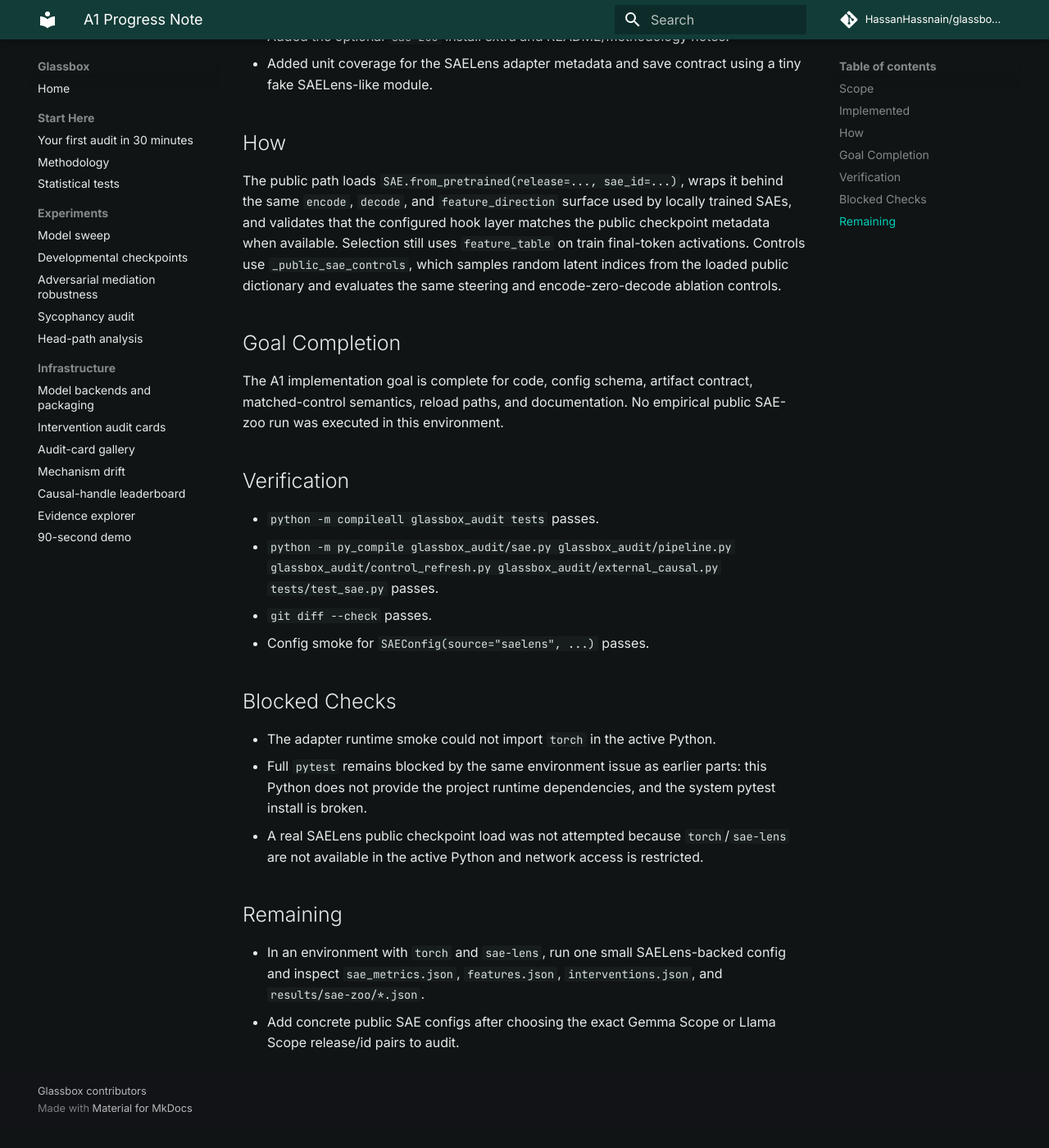
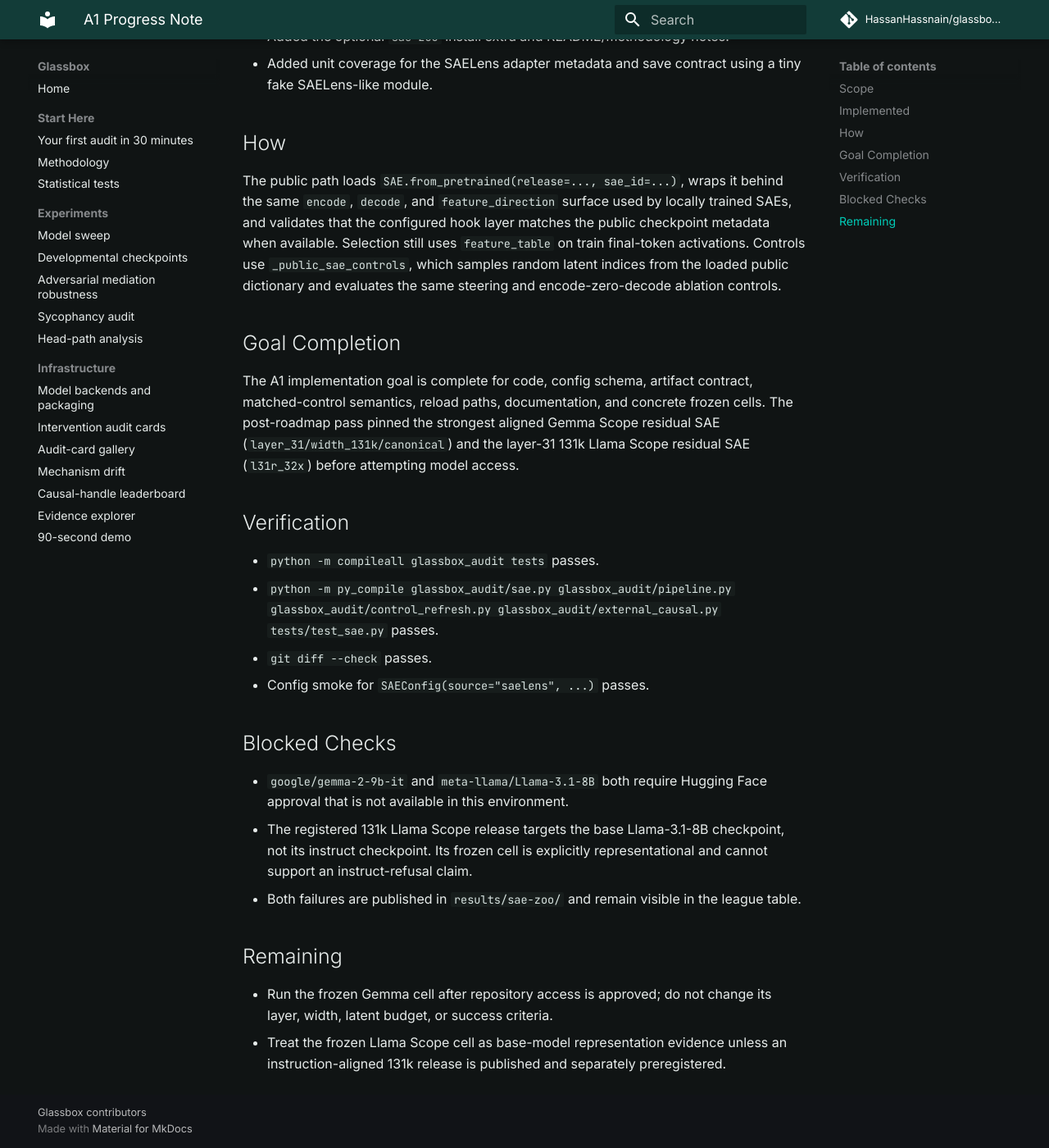
Before and after one commit to HassanHassnain/glassbox-audit, an MkDocs documentation site: the page built from docs/roadmap_progress/A1.md, in a window 1280 px wide and 1400 px high, scrolled down 1000 px. Shown: the whole window at 82% size. Built offline with MkDocs 1.6.1 and Material for MkDocs 9.7.7, drawn with Linux system fonts in a browser that asks for light colours; comment, search, counter and statistics services are not loaded; before the commit the page ends 2374 px from its top, so only the background shows below that.

Commit message:
Freeze public SAE zoo cells

```diff
--- a/docs/roadmap_progress/A1.md
+++ b/docs/roadmap_progress/A1.md
@@ -27,7 +27,10 @@ The public path loads `SAE.from_pretrained(release=..., sae_id=...)`, wraps it b
 
 ## Goal Completion
 
-The A1 implementation goal is complete for code, config schema, artifact contract, matched-control semantics, reload paths, and documentation. No empirical public SAE-zoo run was executed in this environment.
+The A1 implementation goal is complete for code, config schema, artifact contract, matched-control
+semantics, reload paths, documentation, and concrete frozen cells. The post-roadmap pass pinned the
+strongest aligned Gemma Scope residual SAE (`layer_31/width_131k/canonical`) and the layer-31 131k
+Llama Scope residual SAE (`l31r_32x`) before attempting model access.
 
 ## Verification
 
@@ -38,11 +41,16 @@ The A1 implementation goal is complete for code, config schema, artifact contrac
 
 ## Blocked Checks
 
-- The adapter runtime smoke could not import `torch` in the active Python.
-- Full `pytest` remains blocked by the same environment issue as earlier parts: this Python does not provide the project runtime dependencies, and the system pytest install is broken.
-- A real SAELens public checkpoint load was not attempted because `torch`/`sae-lens` are not available in the active Python and network access is restricted.
+- `google/gemma-2-9b-it` and `meta-llama/Llama-3.1-8B` both require Hugging Face approval that is
+  not available in this environment.
+- The registered 131k Llama Scope release targets the base Llama-3.1-8B checkpoint, not its instruct
+  checkpoint. Its frozen cell is explicitly representational and cannot support an instruct-refusal
+  claim.
+- Both failures are published in `results/sae-zoo/` and remain visible in the league table.
 
 ## Remaining
 
-- In an environment with `torch` and `sae-lens`, run one small SAELens-backed config and inspect `sae_metrics.json`, `features.json`, `interventions.json`, and `results/sae-zoo/*.json`.
-- Add concrete public SAE configs after choosing the exact Gemma Scope or Llama Scope release/id pairs to audit.
+- Run the frozen Gemma cell after repository access is approved; do not change its layer, width,
+  latent budget, or success criteria.
+- Treat the frozen Llama Scope cell as base-model representation evidence unless an
+  instruction-aligned 131k release is published and separately preregistered.
```
Also changed, not shown: docs/preregistration_sae_zoo.frozen.json (added, +68 -0 lines), docs/preregistration_sae_zoo.yaml (added, +58 -0 lines), results/sae-zoo/league_table.md (added, +6 -0 lines), 7 other files.
